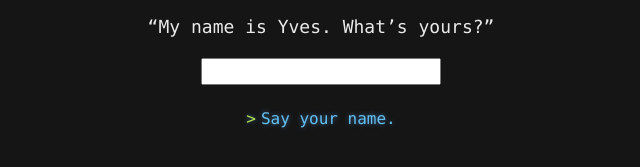
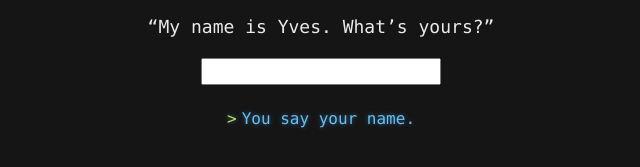
Before and after one commit to yvesgurcan/adventure, a Jekyll site: the page built from their-name-2.md, in a window 1280 px wide. Shown: the part 378-545 px from the top of the page, without its empty margins (319-959 px from the left). Built offline with Jekyll 4.4.1, drawn with Linux system fonts in a browser that asks for light colours; our own code applies the rules of GitHub Pages for plain Markdown files.

Commit message:
Update their-name-2.md

```diff
--- a/their-name-2.md
+++ b/their-name-2.md
@@ -4,6 +4,6 @@
     <div class="centered">
         <input id="name">
         <br />
-        <button type="submit">Say your name.</button>
+        <button type="submit">You say your name.</button>
     </div>
 </form>
```
